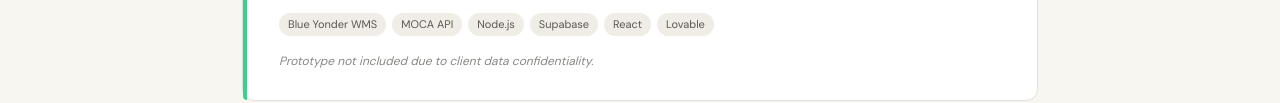
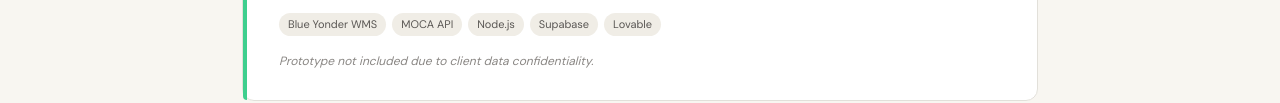
Before and after one commit to sarahrussell-dev/sarahrussell.dev, a plain HTML site: page index.html in a window 1280 px wide. Shown: the part 458-561 px from the top of the page. Drawn offline with Linux system fonts and the light colour scheme.

Commit message:
Update index.html

```diff
--- a/index.html
+++ b/index.html
@@ -116,7 +116,7 @@ footer { border-top: 1px solid var(--rule); padding: 2rem; text-align: center; f
     </div>
     <p class="card-desc">Node.js pipeline connecting to the Blue Yonder MOCA API across Mars Petcare's North American manufacturing and distribution sites. Aggregates live operational data, scores system health across 6 categories, and surfaces results in a React dashboard — giving WMS leadership a single real-time view of warehouse performance across their entire network.</p>
     <div class="tags">
-      <span class="tag">Blue Yonder WMS</span><span class="tag">MOCA API</span><span class="tag">Node.js</span><span class="tag">Supabase</span><span class="tag">React</span><span class="tag">Lovable</span>
+      <span class="tag">Blue Yonder WMS</span><span class="tag">MOCA API</span><span class="tag">Node.js</span><span class="tag">Supabase</span><span class="tag">Lovable</span>
     </div>
     <div class="note-inline">Prototype not included due to client data confidentiality.</div>
   </div>
```
